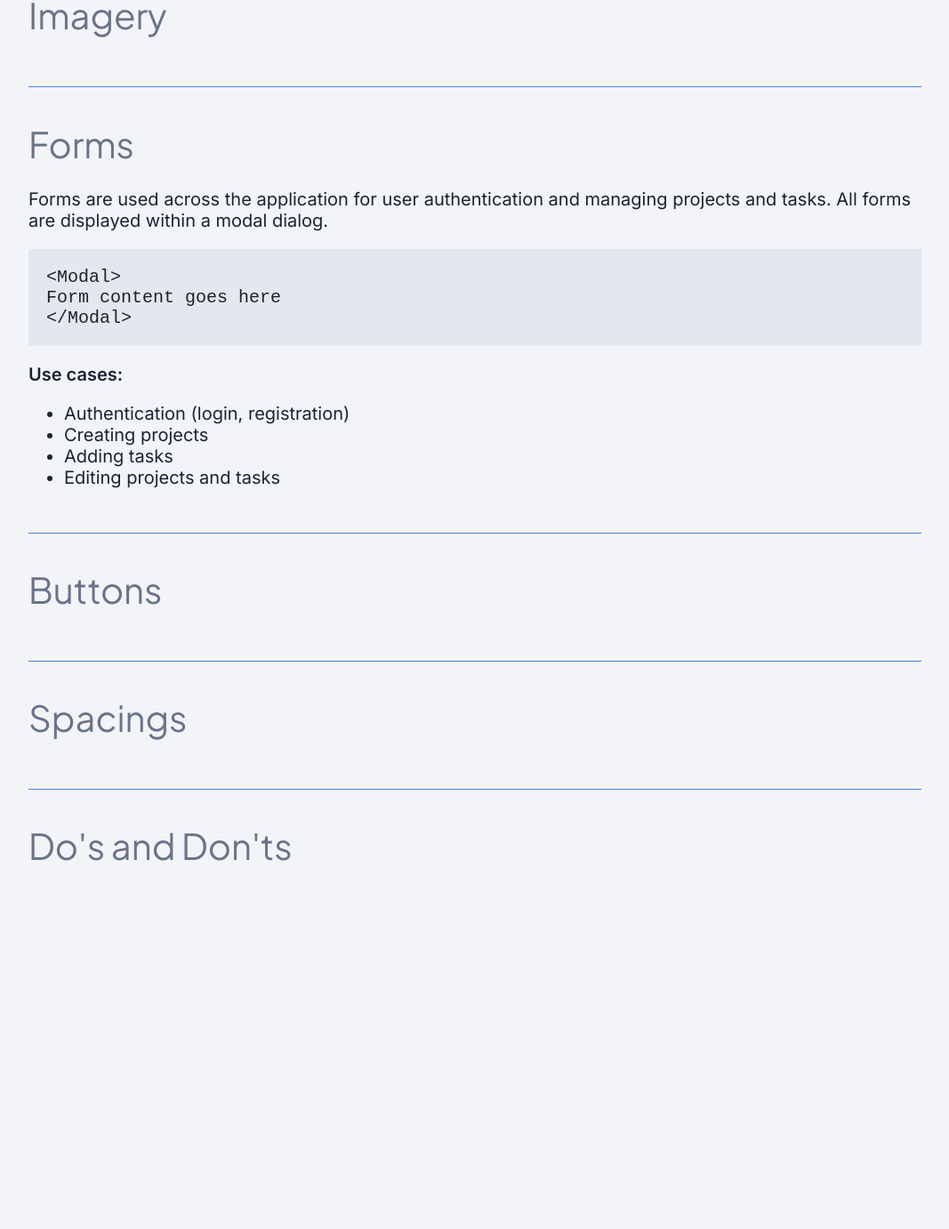
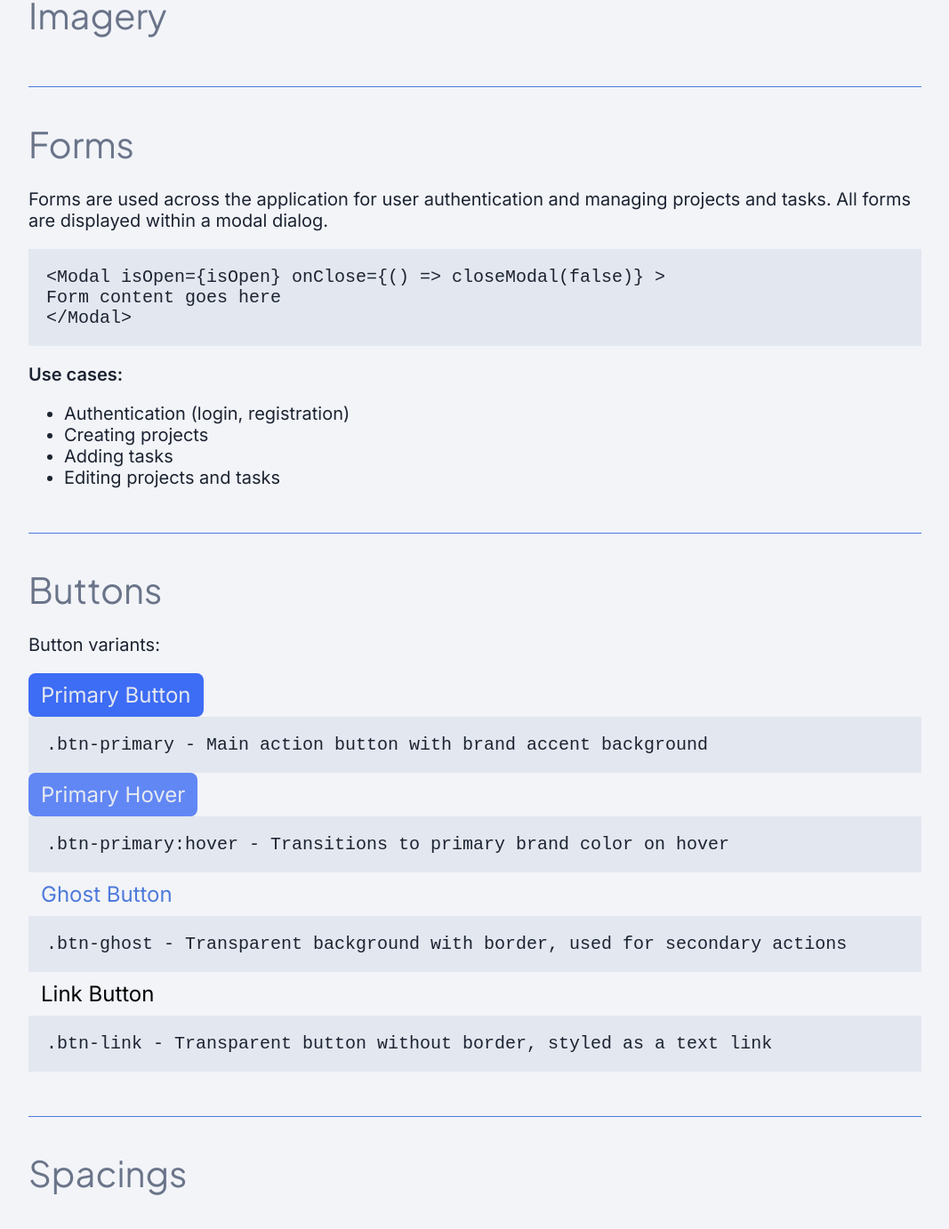
Before and after one commit to notEmmi/FlowBoard, a React (Vite) app in the folder frontend/: page /styleguide in a window 1280 px wide. Shown: the part 2976-4358 px from the top of the page at 89% size, without its empty margins (106-1173 px from the left). Before the commit the page ends 4007 px from the top, so only its background shows below. Built offline with nearby package versions, Linux system fonts and the light colour scheme; no server answers.

Commit message:
style: enhance forms and buttons sections with detailed usage examples in StyleGuide

```diff
--- a/frontend/src/pages/StyleGuide.jsx
+++ b/frontend/src/pages/StyleGuide.jsx
@@ -128,9 +128,9 @@ export default function StyleGuide() {
 				<h2>Forms</h2>
 				<p>Forms are used across the application for user authentication and managing projects and tasks. All forms are displayed within a modal dialog.</p>
 				<CodeBlock>
-					&lt;Modal&gt;<br />
-					Form content goes here<br />
-					&lt;/Modal&gt;
+					{'<Modal isOpen={isOpen} onClose={() => closeModal(false)} >'}<br />
+					{'Form content goes here'}<br />
+					{'</Modal>'}
 				</CodeBlock>
 				<p><b>Use cases:</b></p>
 				<ul>
@@ -144,6 +144,27 @@ export default function StyleGuide() {
 			<Divider />
 			<div className='section 8'>
 				<h2>Buttons</h2>
+				<p>Button variants:</p>
+
+				<button className="btn-primary">Primary Button</button>
+				<CodeBlock>
+					.btn-primary - Main action button with brand accent background
+				</CodeBlock>
+
+				<button className="btn-primary" style={{opacity: 0.8}}>Primary Hover</button>
+				<CodeBlock>
+					.btn-primary:hover - Transitions to primary brand color on hover
+				</CodeBlock>
+
+				<button className="btn-ghost">Ghost Button</button>
+				<CodeBlock>
+					.btn-ghost - Transparent background with border, used for secondary actions
+				</CodeBlock>
+
+				<button className="btn-link">Link Button</button>
+				<CodeBlock>
+					.btn-link - Transparent button without border, styled as a text link
+				</CodeBlock>
 			</div>
 
 			<Divider />
```
